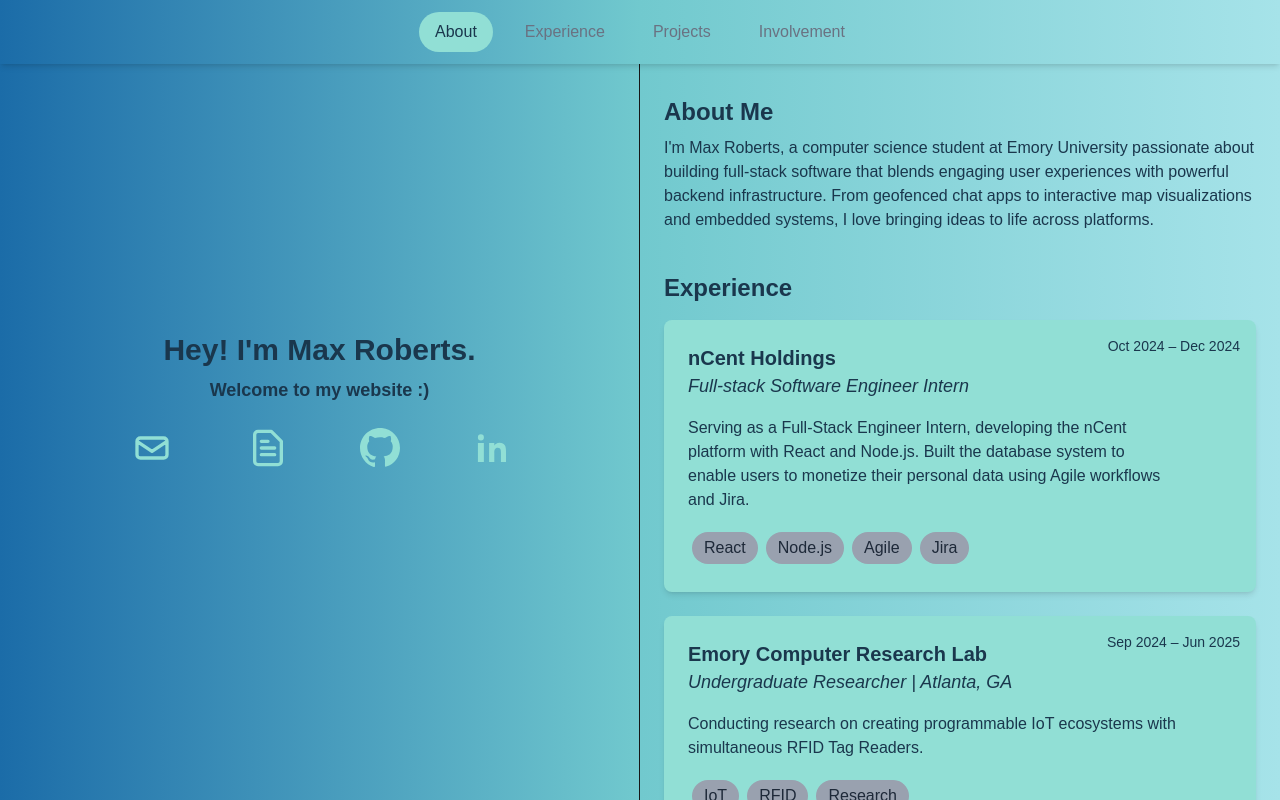
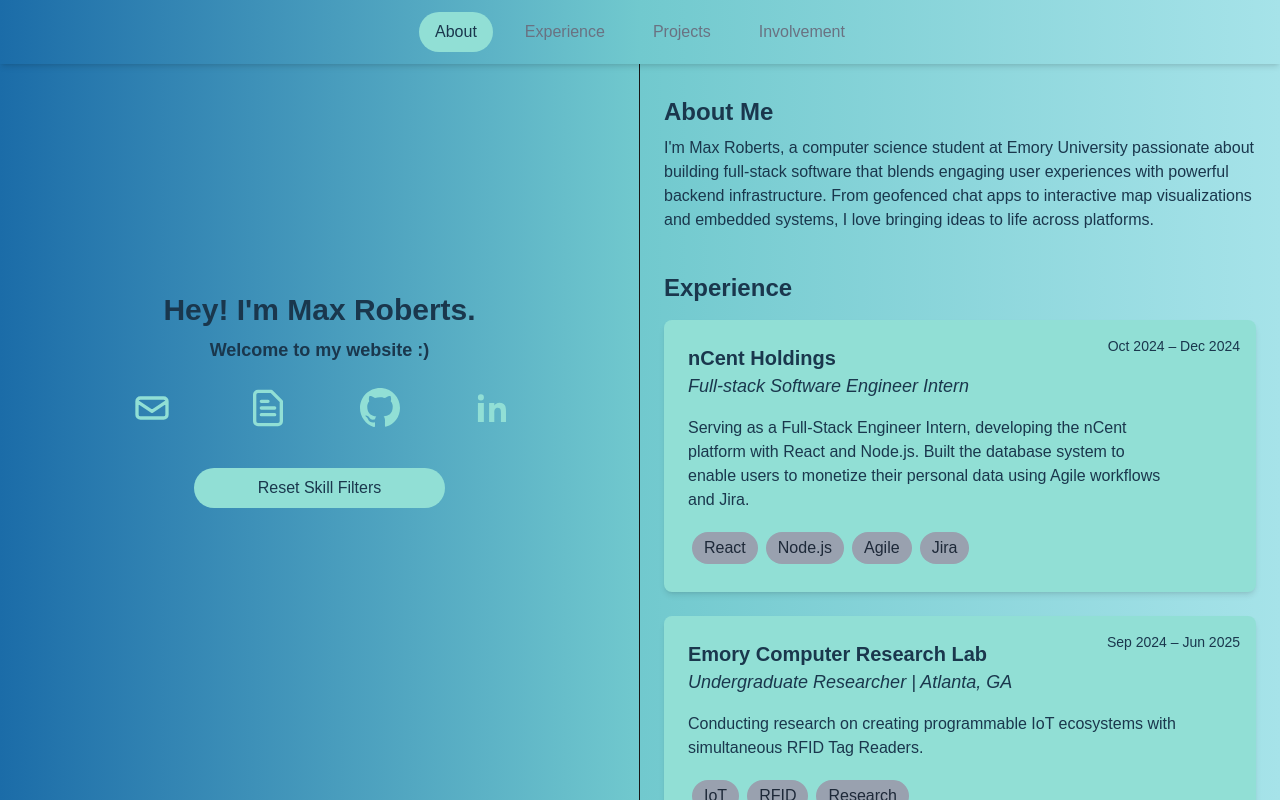
Before and after one commit to TheMaxRob/TheMaxRob.github.io, a Next.js app: page / in a window 1280 px wide. Built offline with nearby package versions, Linux system fonts and the light colour scheme.

Commit message:
Added a "clear skill filters" button, which does what it sounds like it does.

```diff
--- a/src/components/Home.tsx
+++ b/src/components/Home.tsx
@@ -30,7 +30,9 @@ const App: React.FC = () => {
     );
   };
 
-
+  const handleResetFilters = () => {
+    setSelectedSkills([]);
+  };
 
   // Section Refs
   const aboutRef = useRef<HTMLElement>(null);
@@ -272,6 +274,14 @@ const App: React.FC = () => {
             </svg>
           </a>
         </div>
+        <div>
+            <button
+              onClick={handleResetFilters}
+              className="mt-8 px-16 py-2 rounded-full bg-[var(--brand-accent)] text-[var(--brand-text)] hover:opacity-90 transition delay-75"
+            >
+              Reset Skill Filters
+            </button>
+          </div>
       </div>
 
       {/* Right Col */}
```
